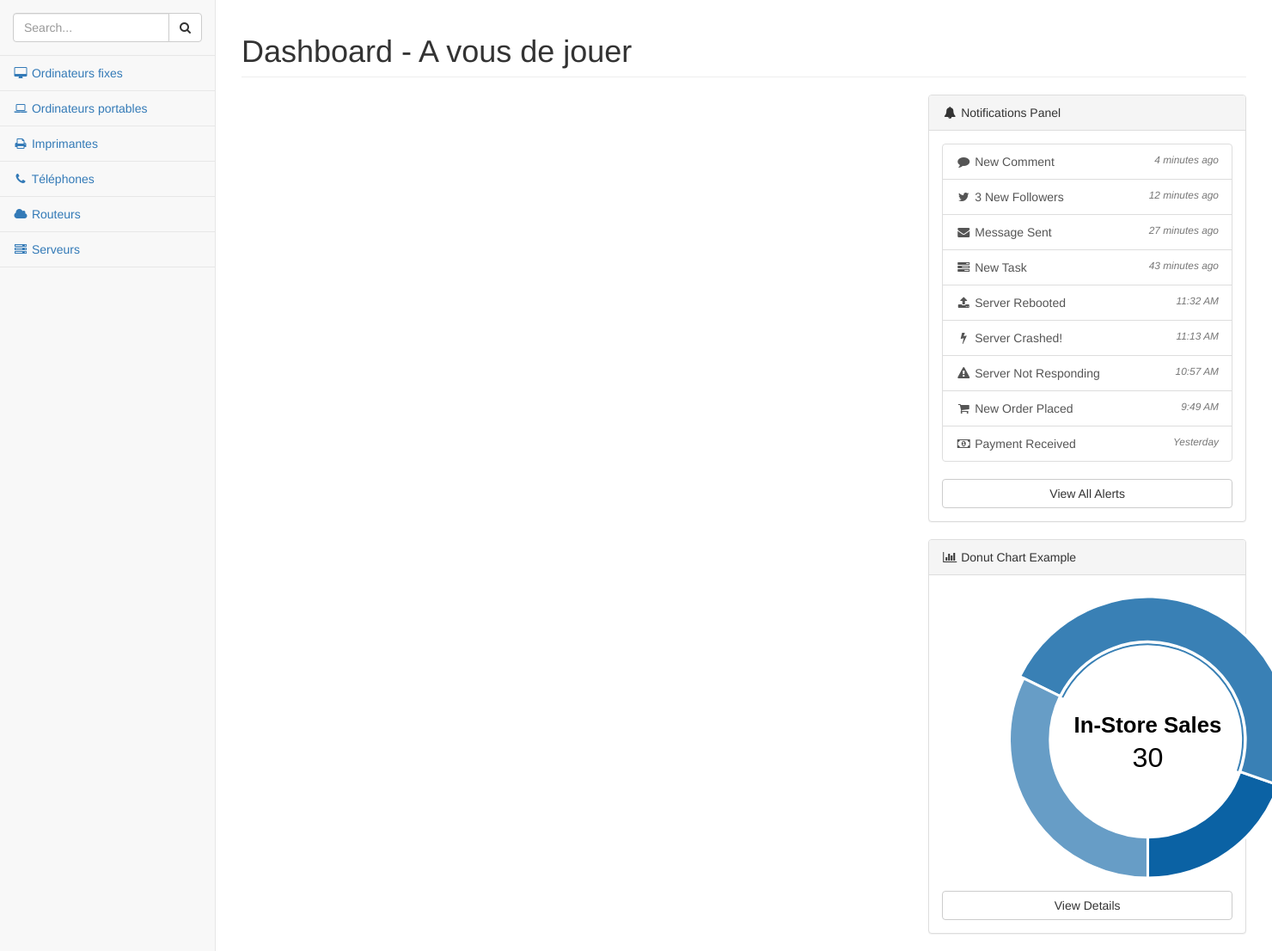
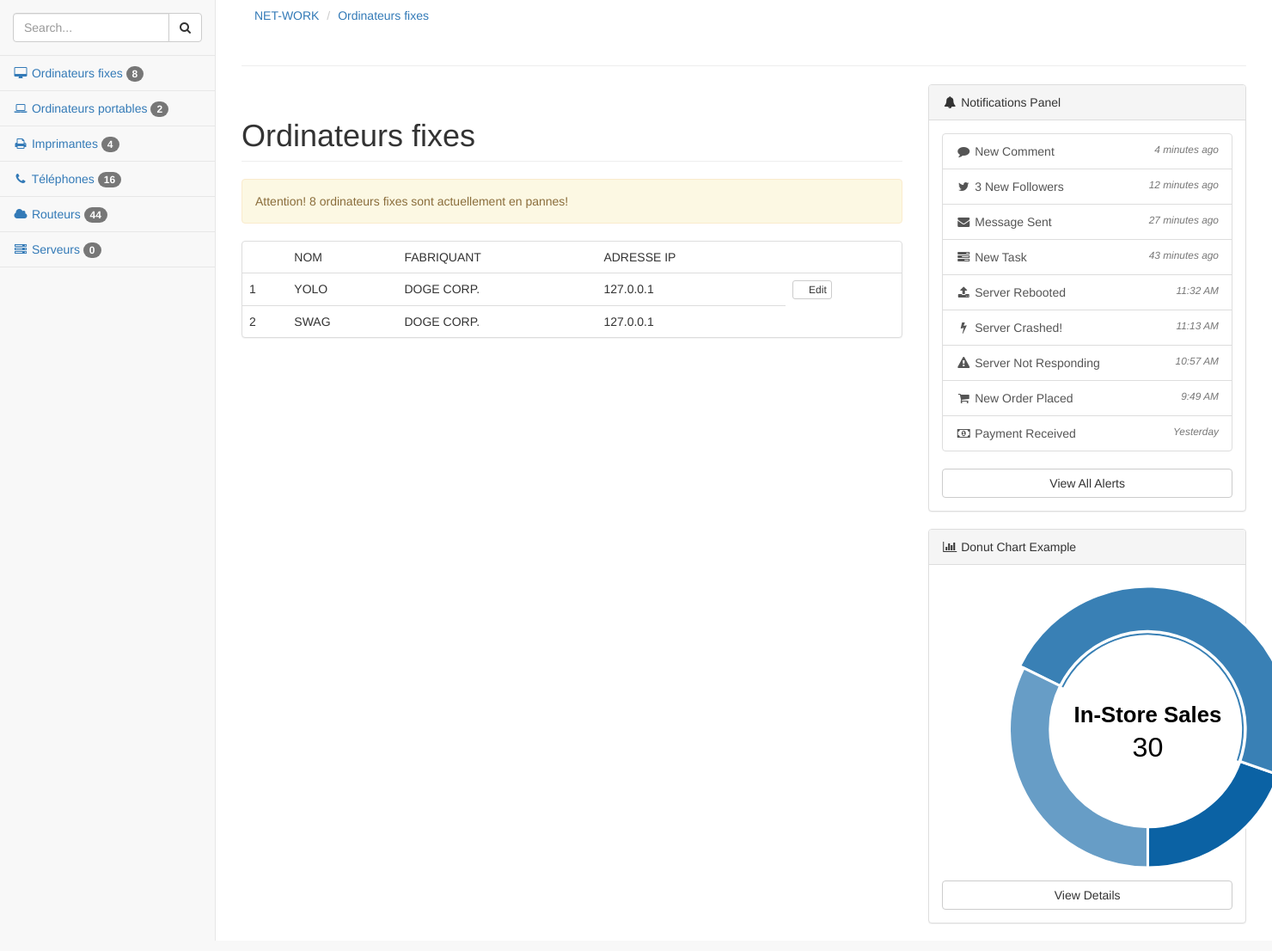
Before and after one commit to minmaj/net-work, a PHP site: page /administration in a window 1480 px wide; the page is wider, and only the part inside the window is pictured. Shown: the part 51-1157 px from the top of that part at 86% size. Run offline with PHP 8.4, Linux system fonts and the light colour scheme; some web fonts are replaced.

Commit message:
Some updates on index.php -> adding of breadcrumb -> adding of data table -> moving of notifications panel -> adding of badges

```diff
--- a/views/administration/index.php
+++ b/views/administration/index.php
@@ -85,27 +85,26 @@
                     <!-- /input-group -->
                 </li>
                 <li>
-                    <a href="#"><i class="fa fa-desktop fa-fw"></i> Ordinateurs fixes</a>
+                    <a href="#"><i class="fa fa-desktop fa-fw"></i> Ordinateurs fixes <span class="badge">8</span></a>
+                </li>
+                <li>
+                    <a href="#"><i class="fa fa-laptop fa-fw"></i> Ordinateurs portables <span class="badge">2</span></a>
                     <!-- /.nav-second-level -->
                 </li>
                 <li>
-                    <a href="#"><i class="fa fa-laptop fa-fw"></i> Ordinateurs portables</a>
+                    <a href="#"><i class="fa fa-print fa-fw"></i> Imprimantes <span class="badge">4</span></a>
                     <!-- /.nav-second-level -->
                 </li>
                 <li>
-                    <a href="#"><i class="fa fa-print fa-fw"></i> Imprimantes</a>
+                    <a href="#"><i class="fa fa-phone fa-fw"></i> Téléphones <span class="badge">16</span></a>
                     <!-- /.nav-second-level -->
                 </li>
                 <li>
-                    <a href="#"><i class="fa fa-phone fa-fw"></i> Téléphones</a>
+                    <a href="#"><i class="fa fa-cloud fa-fw"></i> Routeurs <span class="badge">44</span></a>
                     <!-- /.nav-second-level -->
                 </li>
                 <li>
-                    <a href="#"><i class="fa fa-cloud fa-fw"></i> Routeurs</a>
-                    <!-- /.nav-second-level -->
-                </li>
-                <li>
-                    <a href="#"><i class="fa fa-server fa-fw"></i> Serveurs</a>
+                    <a href="#"><i class="fa fa-server fa-fw"></i> Serveurs <span class="badge">0</span></a>
                     <!-- /.nav-second-level -->
                 </li>
             </ul>
@@ -118,16 +117,50 @@
 <div id="page-wrapper" style="min-height: 455px;">
     <div class="row">
         <div class="col-lg-12">
-            <h1 class="page-header">Dashboard - A vous de jouer</h1>
+            <ol class="breadcrumb" style="background-color:white;">
+                <li><a href="#">NET-WORK</a></li>
+                <li class="active"><a href="#">Ordinateurs fixes</a></li>
+            </ol>
         </div>
-        <!-- /.col-lg-12 -->
     </div>
-    <!-- /.row -->
-
+    <div class="row">
+        <div class="col-lg-12">
+            <hr />
+        <div class="col-lg-12">
+    </div>
     <div class="row">
         <div class="col-lg-8">
+            <h1 class="page-header">Ordinateurs fixes</h1>
+            <div class="alert alert-warning" role="alert">Attention! 8 ordinateurs fixes sont actuellement en pannes!</div>
 
+            <div class="panel panel-default">
+            <table class="table">
+                <th class="blue-background">
+                    <td class="blue-background">NOM</td>
+                    <td class="blue-background">FABRIQUANT</td>
+                    <td class="blue-background">ADRESSE IP</td>
+                    <td class="blue-background"></td>
+                </th>
+                <tr class="warning-row">
+                    <td>1</td>
+                    <td>YOLO</td>
+                    <td>DOGE CORP.</td>
+                    <td>127.0.0.1</td>
+                    <td>
+                        <button type="button" class="btn btn-default btn-xs">
+                            <span class="glyphicon glyphicon-heart" aria-hidden="true"></span> Edit
+                        </button>
+                    </td>
+                </tr>
+                <tr class="valid-row">
+                    <td>2</td>
+                    <td>SWAG</td>
+                    <td>DOGE CORP.</td>
+                    <td>127.0.0.1</td>
+                </tr>
+            </table></div>
         </div>
+
         <div class="col-lg-4">
             <div class="panel panel-default">
                 <div class="panel-heading">
@@ -202,5 +235,8 @@
 
             <!-- /.panel .chat-panel -->
         </div>
+
+        <!-- /.col-lg-12 -->
     </div>
+    <!-- /.row -->
 </div>
```
